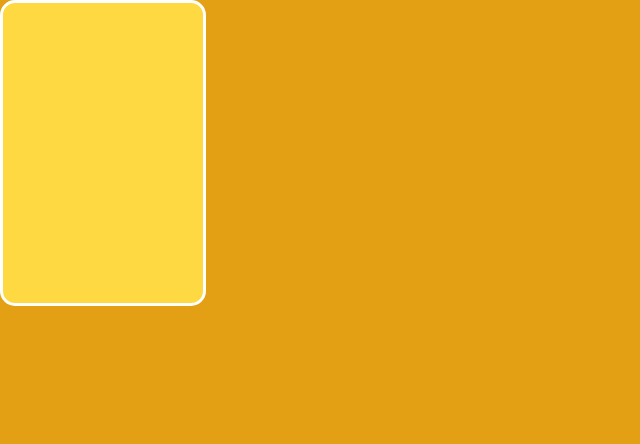
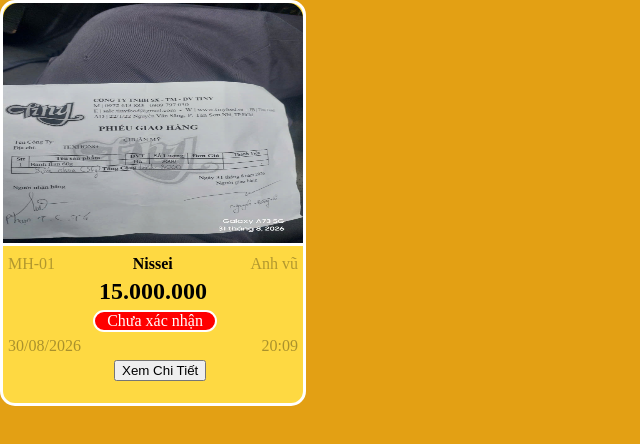
Before and after one commit to NGtrongNGWork/bill_System, a React app in the folder FrontEnd/: page / in a window 1280 px wide. Shown: the top 444 px of the page, without its empty margins (0-640 px from the left). Built offline with nearby package versions, Linux system fonts and the light colour scheme; the HTML template or start-up script is replaced by a standard one.

Commit message:
thẻ hóa đơn

```diff
--- a/FrontEnd/src/body.css
+++ b/FrontEnd/src/body.css
@@ -1,4 +1,6 @@
-*{
-    margin: 0;
+body{
     background-color: #E3A014;
 }
+*{
+ margin: 0;
+}
--- /dev/null
+++ b/FrontEnd/src/card.css
@@ -0,0 +1,55 @@
+.cardBill{
+    width : 300px;
+    height : 400px;
+    border-radius : 15px;
+    background-Color :#FED942;
+    border: 3px solid #fff;
+}
+.imgBill{
+    width : 100%;
+    height : 60%;
+    border-radius: 15px 15px 0 0;
+    border-bottom: 3px solid #fff;
+    margin: 0 0 5px 0;
+}
+.Inform{
+    display: flex;
+    justify-content: space-between;
+    color: rgba(0,0,0,0.3);
+    margin: 0 5px 5px 5px;
+
+}
+.Inform>p:nth-last-child(2)
+{
+ color: rgba(0,0,0);
+}
+
+.totalBill
+{
+ color: rgba(0,0,0);
+ text-align: center;
+ margin: 5px 0 5px 0;
+}
+
+.Status
+{
+    color: #fff;
+    border: 2px solid #fff;
+    border-radius: 15px;
+    background-color: red;
+    text-align: center;
+    width: 40%;
+    margin: 5px 0 5px 30%;
+}
+
+.timeCreate{
+    display: flex;
+    justify-content: space-between;
+    color: rgba(0,0,0,0.33);
+    margin: 5px 5px 5px 5px;
+}
+.btnDetail{
+    display: flex;
+    justify-content: center;
+    margin: 5px 0 5px 37%;
+}
--- a/FrontEnd/src/cardBill.jsx
+++ b/FrontEnd/src/cardBill.jsx
@@ -1,11 +1,29 @@
 import React from "react";
-
+import './card.css'
 function CardBill()
 {
     return(
         // Thẻ chứa thông tin hóa đơn
-        <div className="cardBill" style={{width : "200px", height : "300px", borderRadius : "15px", backgroundColor :"#FED942", border: "3px solid #fff"}}>
-
+        <div className="cardBill" >
+            {/* Thẻ chứa hình ảnh */}
+            <img src="./src/img/Demo.jpg" alt="" srcset="" className="imgBill" />
+            {/* Thẻ chứa thông tin */}
+            <div className="Inform">
+            <p>MH-01</p>
+            <p><strong>Nissei</strong></p>
+            <p>Anh vũ</p>
+            </div>
+            {/* Tổng hóa đơn */}
+            <h2 className="totalBill">15.000.000</h2>
+            {/* Trạng thái hóa đơn */}
+            <p className="Status">Chưa xác nhận</p>
+            {/* Thời gian tạo tạo hóa đơn */}
+            <div className="timeCreate">
+                <p>30/08/2026</p>
+                <p>20:09</p>
+            </div>
+            {/* nút xem chi tiết */}
+            <button type="submit" className="btnDetail">Xem Chi Tiết</button>
         </div>
     )
 }
```
Also changed, not shown: FrontEnd/src/img/Demo.jpg (added).
